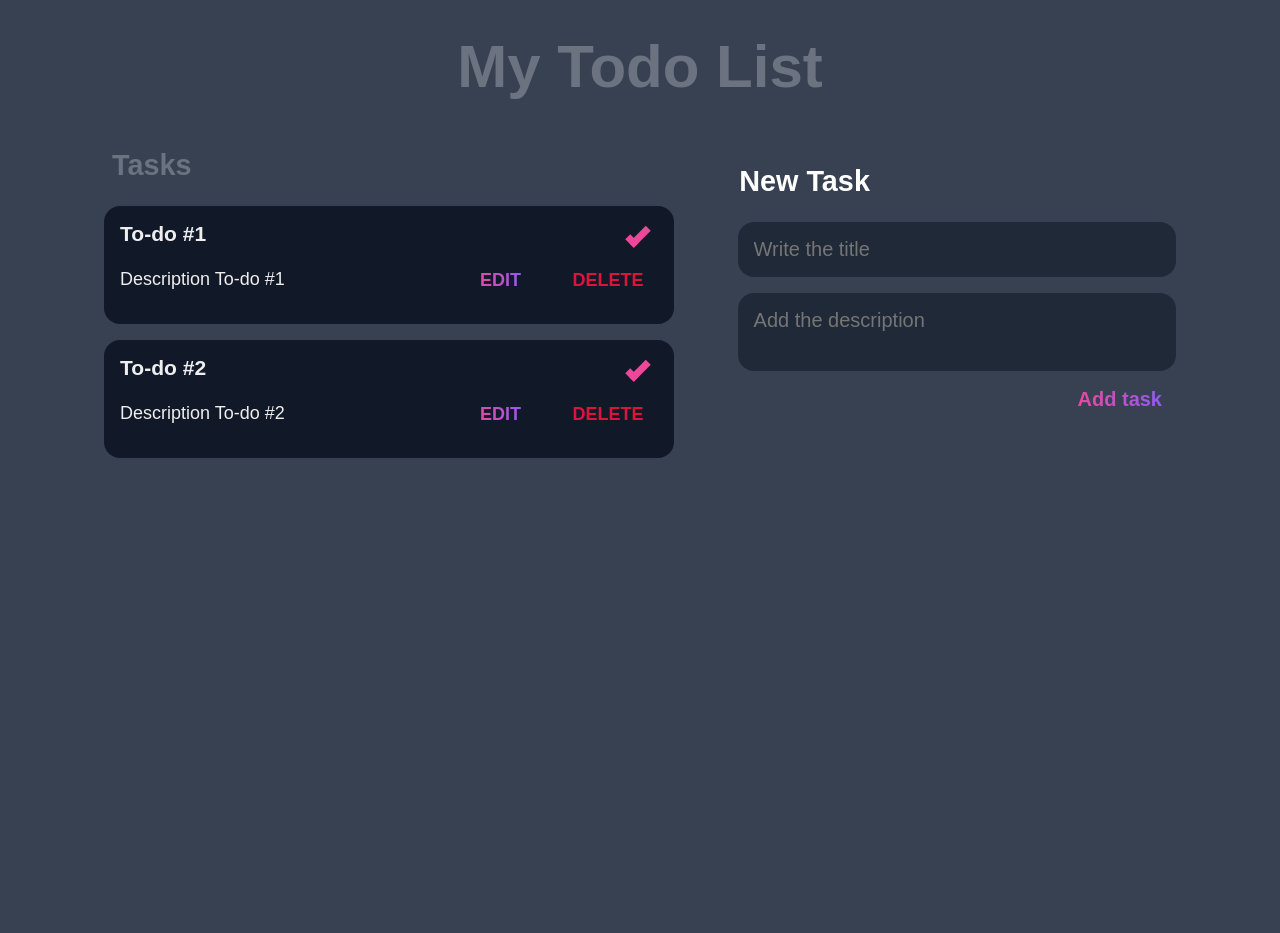
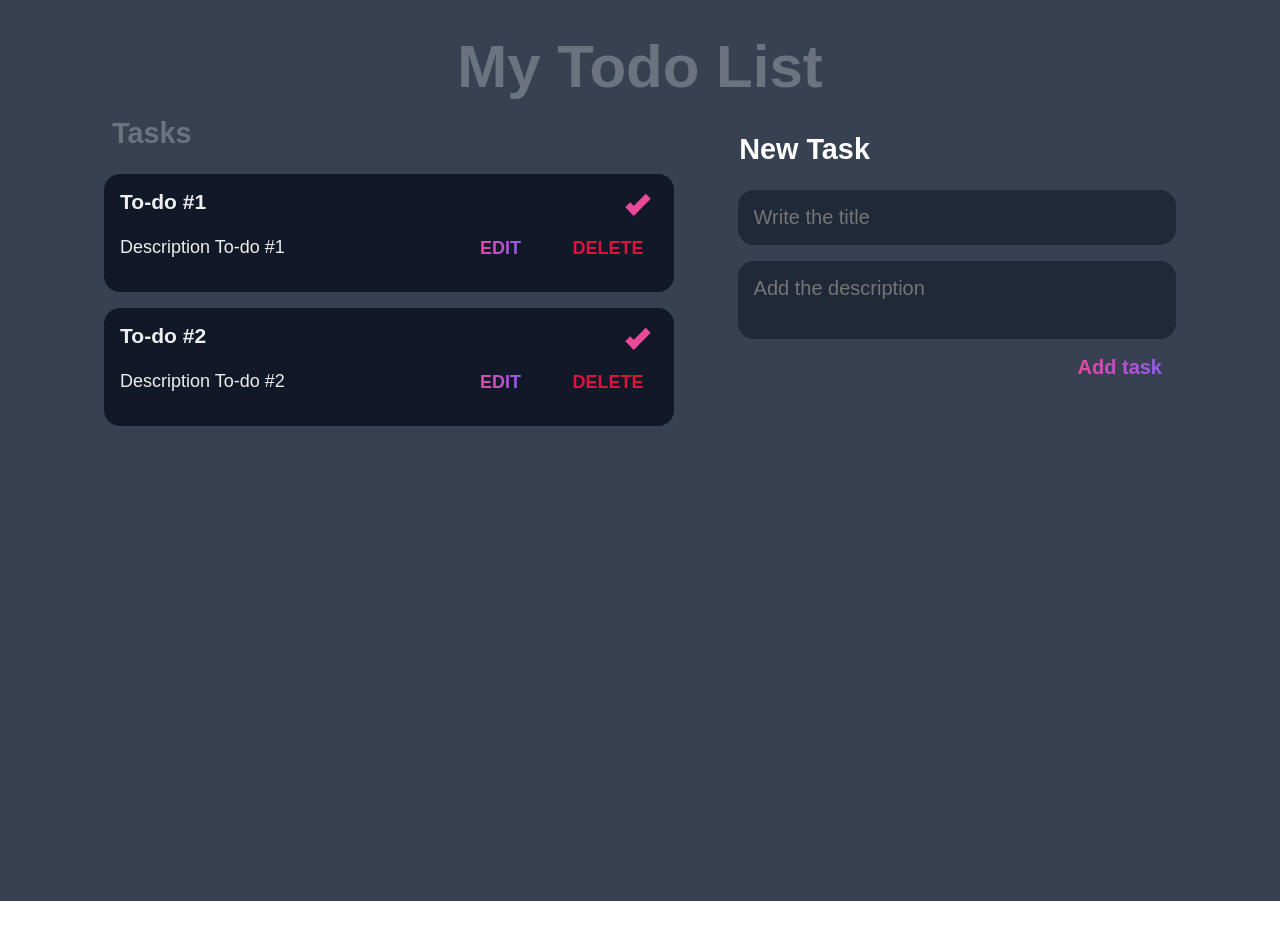
Before and after one commit to noravers/Todo-app, a React (Create React App) app: page / in a window 1280 px wide. After the commit the page ends 901 px from the top, so only its background shows below. Built offline with nearby package versions, Linux system fonts and the light colour scheme.

Commit message:
header padding fixed

```diff
--- a/src/components/Form.css
+++ b/src/components/Form.css
@@ -5,6 +5,7 @@
 
 .header {
     padding: 2rem 1rem;
+    padding-bottom: 0;
     width: 100%;
     text-align: center;
     margin: 0 auto;
```
